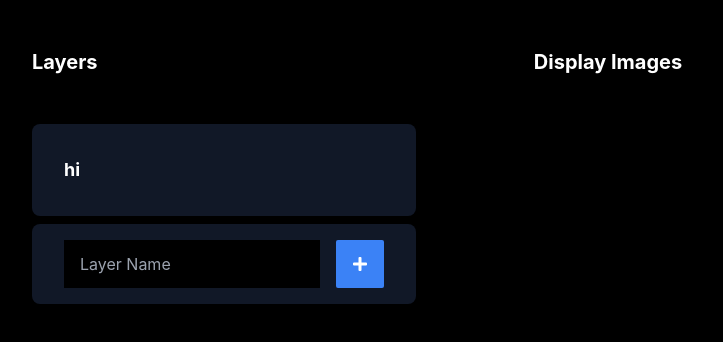
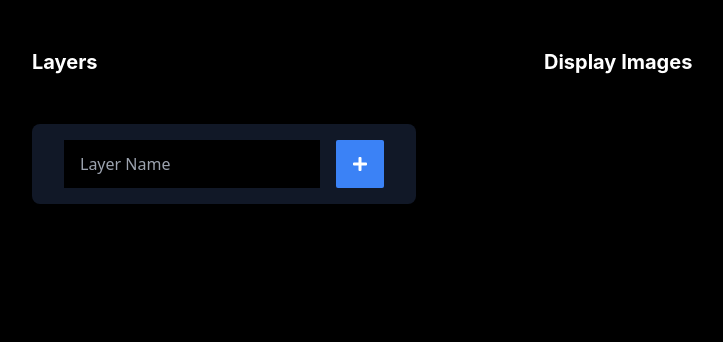
Before and after one commit to zarif007/NFT-Generator-CS, a React (Create React App) app in the folder nft-generator/: page /generate/1 in a window 1280 px wide. Shown: the top 342 px of the page, without its empty margins (64-787 px from the left). Built offline with nearby package versions, Linux system fonts and the light colour scheme.

Commit message:
Started adding layers part

```diff
--- a/nft-generator/src/Components/Generator/Generator.js
+++ b/nft-generator/src/Components/Generator/Generator.js
@@ -1,4 +1,4 @@
-import React, { useState } from 'react'
+import React, { useRef, useState } from 'react'
 import { useParams } from 'react-router-dom'
 
 const Generator = () => {
@@ -7,8 +7,14 @@ const Generator = () => {
 
     const [layers, setLayers] = useState([]);
 
-    const addLayers = () => {
-        console.log('ok')
+    const [currentLayer, setCurrentLayer] = useState('');
+
+    const inputNewLayer = useRef('')
+
+    const addLayer = () => {
+        setLayers([...layers, inputNewLayer.current.value]);
+        setCurrentLayer(inputNewLayer.current.value);
+        inputNewLayer.current.value = ''
     }
 
     return (
@@ -17,16 +23,23 @@ const Generator = () => {
                 <p className='font-bold text-xl pb-12'>Layers</p>
                 <div className='flex flex-col'>
 
-                    <div className='p-8 mb-2 bg-gray-900 rounded-lg text-white'>
-                        <h1 className='font-bold text-lg'>hi</h1>
-                    </div>
+                    {
+                        layers.map(layer => {
+                            return (
+                                <div onClick={() => setCurrentLayer(layer)} className='p-6 mb-2 bg-gray-900 rounded-lg text-white'>
+                                    <h1 className='font-bold text-lg'>{layer}</h1>
+                                </div>
+                            )
+                        })
+                    }
 
                     <div className="flex flex-row p-8 pt-4 pb-4 bg-gray-900 rounded-lg gap-4">
-                        <input type="name" className="w-full px-4 py-1 text-white focus:outline-none bg-black text-md"
-                            placeholder="Layer Name" />
+                        <input type="name" className="w-full px-4 py-1 text-white focus:outline-none bg-black text-md font-sans"
+                            placeholder='Layer Name' ref={inputNewLayer} />
 
                         <div className=''>
-                            <button onClick={() => addLayers()} className="flex items-center bg-blue-500 justify-center w-12 h-12 text-white rounded-sm" >
+                            <button onClick={addLayer}
+                            className="flex items-center bg-blue-500 justify-center w-12 h-12 text-white rounded-sm" >
                                 <i class="fas fa-plus"></i>
                             </button>
                         </div>
@@ -35,8 +48,9 @@ const Generator = () => {
 
                 </div>
             </div>
-            <div className='w-full md:w-80 xl:w-96'>
-                <p className='font-bold text-xl text-center '>Display Images</p>
+            <div className='w-full md:w-80 xl:w-96 md:pl-32 '>
+                <p className='font-bold text-xl pb-12'>Display Images</p>
+                <h1>{currentLayer}</h1>
             </div>
         </div>
     )
--- a/nft-generator/src/Components/Home/Home.js
+++ b/nft-generator/src/Components/Home/Home.js
@@ -20,7 +20,7 @@ const Home = () => {
                             <h4 className="text-2xl sm:text-3xl font-semibold text-blue-500">NFT Generator</h4>
                             <h1 className="text-5xl sm:text-7xl font-bold text-white uppercase">Create NFTs</h1>
                         </div>
-                        <button onClick={() => sendToGeneratePage()} class='relative bg-blue-500 hover:bg-blue-600 text-white p-6 rounded text-2xl font-bold overflow-visible'>Get Started</button>
+                        <button onClick={() => sendToGeneratePage()} className='relative bg-blue-500 hover:bg-blue-600 text-white p-6 rounded text-2xl font-bold overflow-visible'>Get Started</button>
                     </div>
                     <img className="mx-auto xl:max-w-screen-lg mb-28 rounded-md" src="https://media.giphy.com/media/E3y79zUo2V4v8AFG2V/giphy.gif" alt="Monster"/>
                 </div>
```
